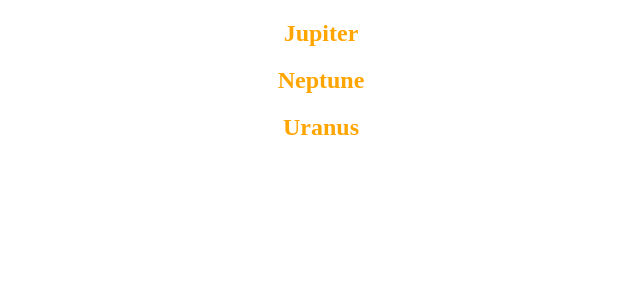
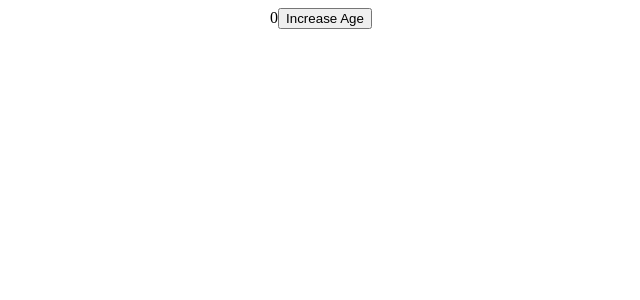
Before and after one commit to ReudyMiguel20/React-Tutorial, a React (Create React App) app: page / in a window 1280 px wide. Shown: the top 300 px of the page, without its empty margins (319-959 px from the left). Built offline with nearby package versions, Linux system fonts and the light colour scheme.

Commit message:
Module 4 part1

```diff
--- a/src/App.js
+++ b/src/App.js
@@ -2,32 +2,53 @@
 import Job from './Job.jsx'
 import User from './User.jsx'
 import Planet from './Planet.jsx'
+import { useState } from "react";
 
 function App() {
-  // const names = ["Pedro", "Jake", "Jessica", "Mike", "Dustin", "Reudy"];
-  const planets = [
-    { name: "Mars", isGasPlanet: false },
-    { name: "Earth", isGasPlanet: false },
-    { name: "Jupiter", isGasPlanet: true },
-    { name: "Venus", isGasPlanet: false },
-    { name: "Neptune", isGasPlanet: true },
-    { name: "Uranus", isGasPlanet: true }
-  ];
+const [age, setAge] = useState(0);
+
+const increaseAge = () => {
+  setAge(age + 1);
+};
 
   return (
     <div className="App">
-      {planets.map((planet, key) => {
-        return (
-          planet.isGasPlanet && <Planet name={planet.name} />
-        );
-      })}
+      {age}
+      <button onClick={increaseAge}>Increase Age</button>
     </div>
   );
+}
 
 
-}
+
+
+
+
 
   // Things that I've removed from the return in App Function from past lessons
+
+  // const names = ["Pedro", "Jake", "Jessica", "Mike", "Dustin", "Reudy"];
+  // const planets = [
+  //   { name: "Mars", isGasPlanet: false },
+  //   { name: "Earth", isGasPlanet: false },
+  //   { name: "Jupiter", isGasPlanet: true },
+  //   { name: "Venus", isGasPlanet: false },
+  //   { name: "Neptune", isGasPlanet: true },
+  //   { name: "Uranus", isGasPlanet: true }
+  // ];
+
+  // return (
+  //   <div className="App">
+  //     {planets.map((planet, key) => {
+  //       return (
+  //         planet.isGasPlanet && <Planet name={planet.name} />
+  //       );
+  //     })}
+  //   </div>
+  // );
+
+
+
 
 
   // const users = [
```
